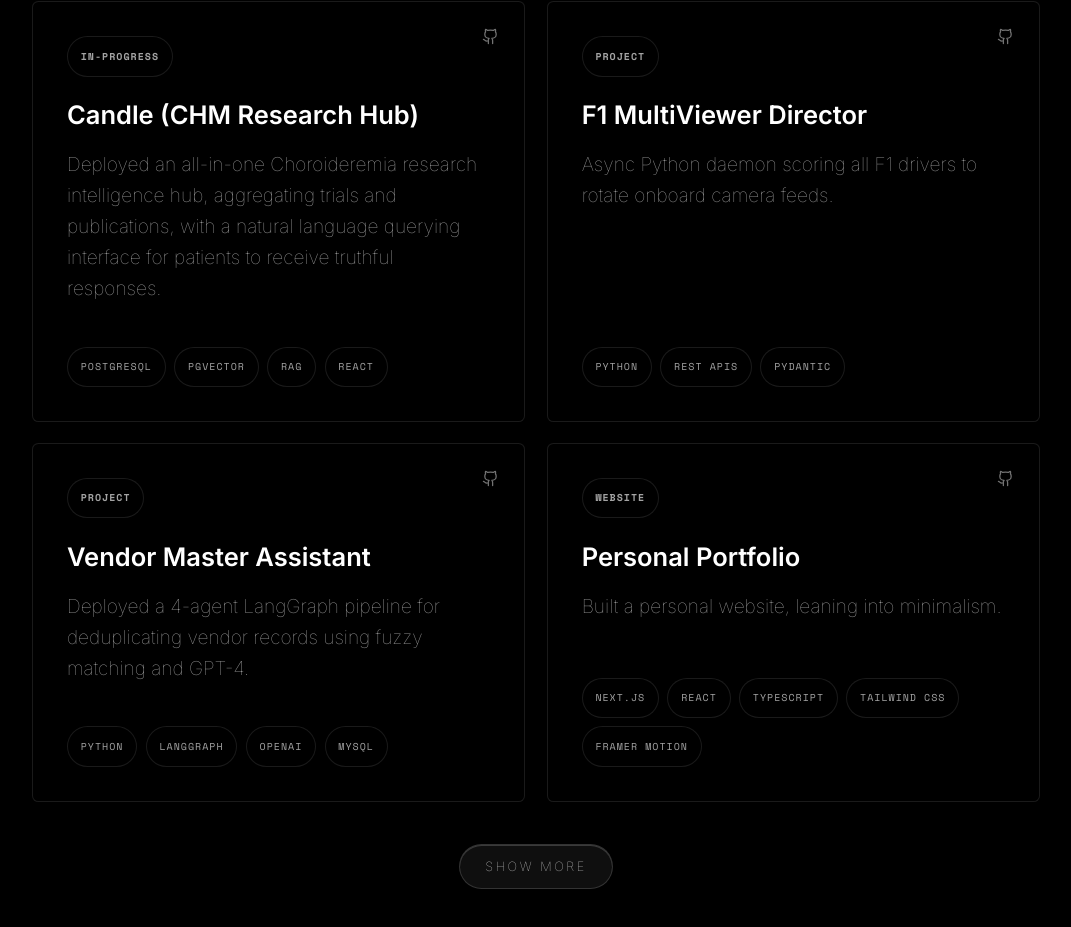
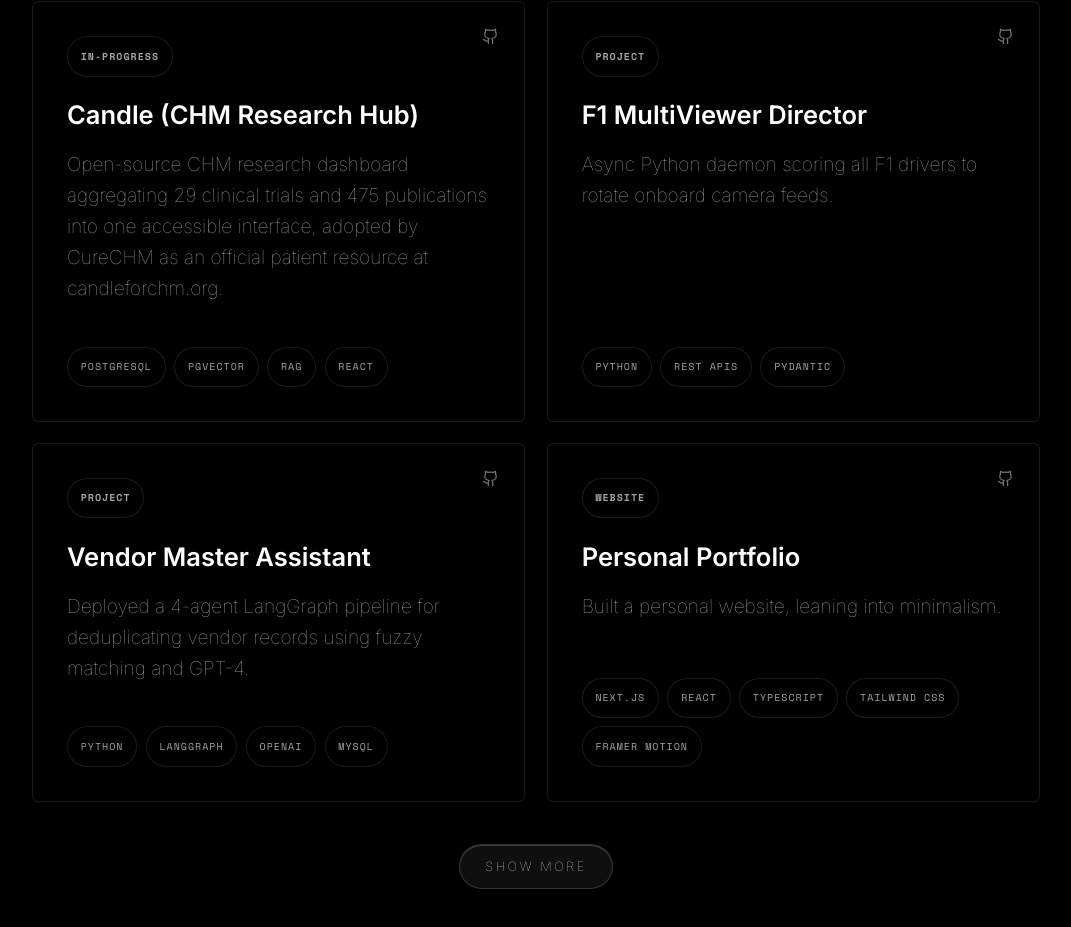
Before and after one commit to tanishmisra9/portfolio, a Next.js app: page / in a window 1280 px wide. Shown: the part 5215-6142 px from the top of the page, without its empty margins (104-1175 px from the left). Built offline with nearby package versions, Linux system fonts and the light colour scheme; a web font is replaced by a local one.

Commit message:
Updated Candle description

```diff
--- a/data/portfolio.ts
+++ b/data/portfolio.ts
@@ -208,7 +208,7 @@
       id: 'project-candle',
       title: 'Candle (CHM Research Hub)',
       description:
-        'Deployed an all-in-one Choroideremia research intelligence hub, aggregating trials and publications, with a natural language querying interface for patients to receive truthful responses.',
+        'Open-source CHM research dashboard aggregating 29 clinical trials and 475 publications into one accessible interface, adopted by CureCHM as an official patient resource at candleforchm.org.',
       techStack: ['PostgreSQL', 'pgvector', 'RAG', 'React'],
       githubUrl: 'https://github.com/tanishmisra9/candle',
       pill: 'in-progress',
```
